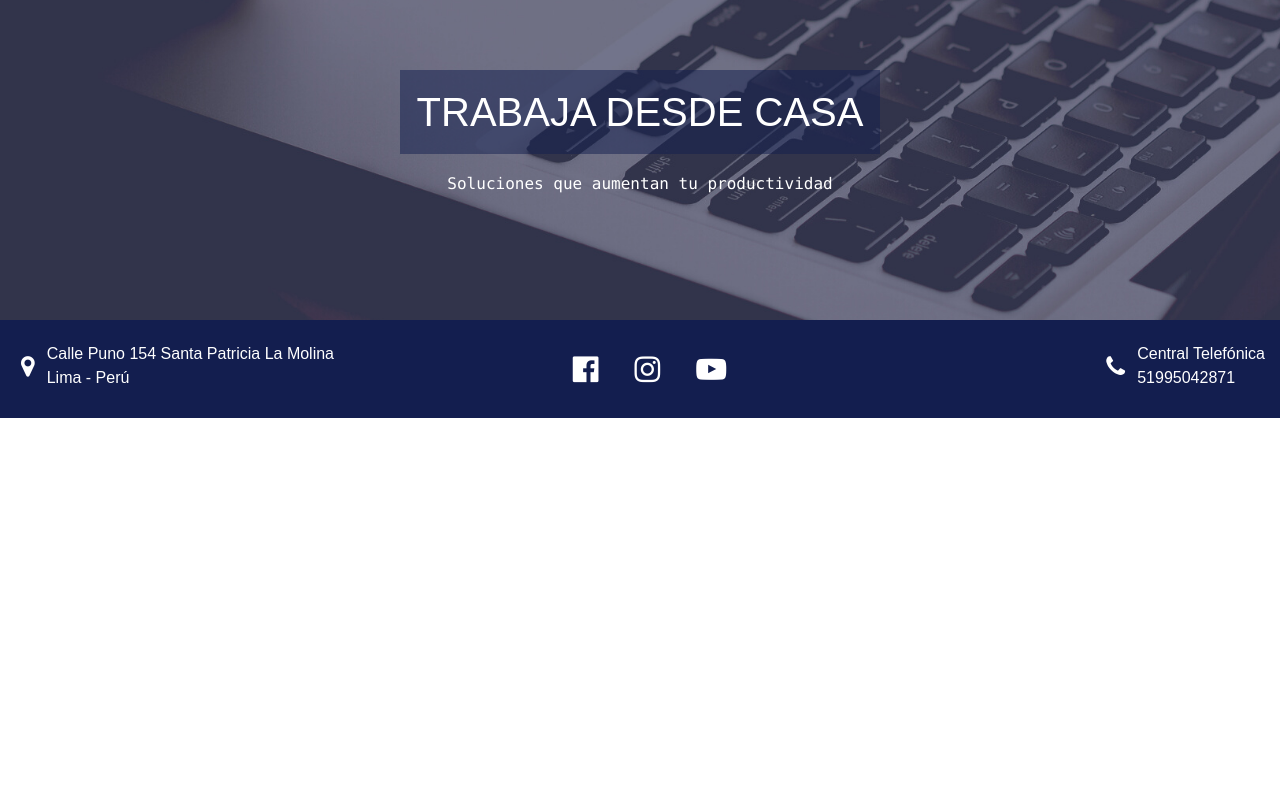
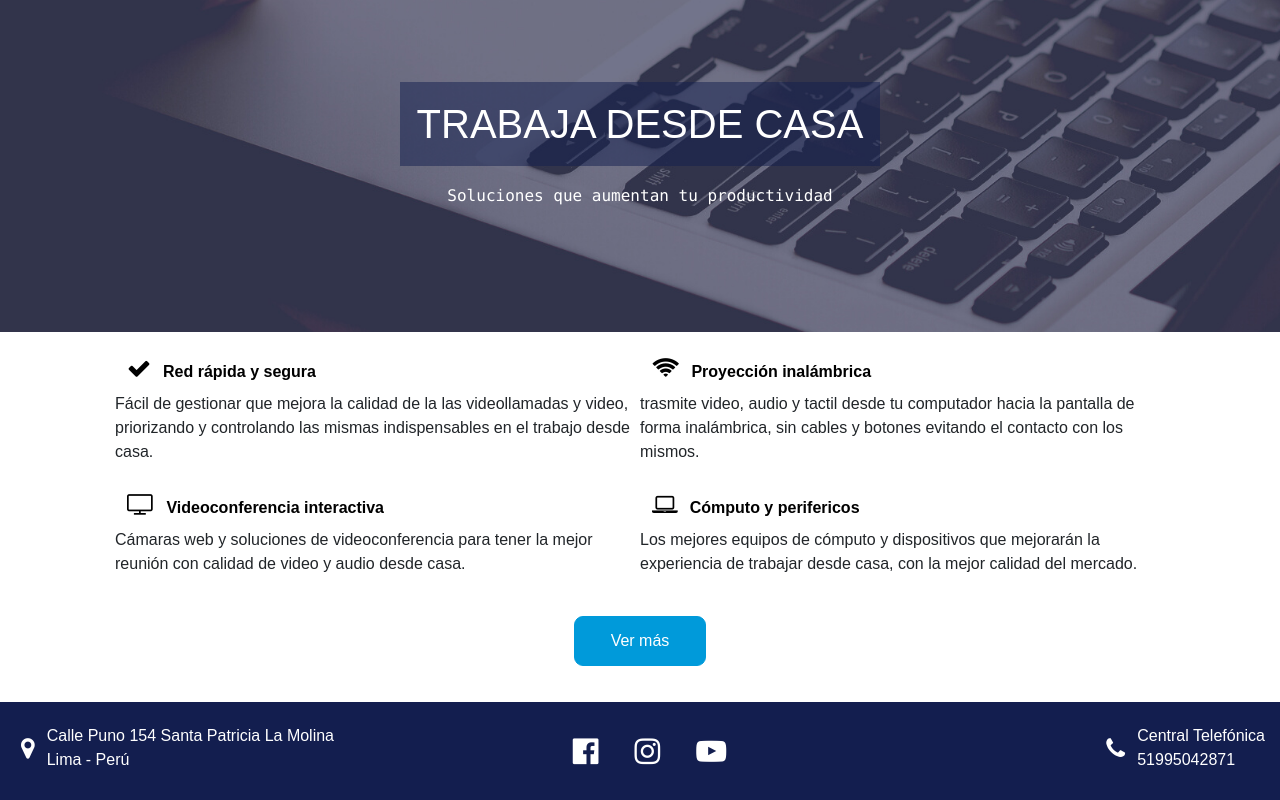
Before and after one commit to renzogcorzo/colaboratics-web, an Angular app: page / in a window 1280 px wide. Shown: the part 1109-1909 px from the top of the page. Before the commit the page ends 1527 px from the top, so only its background shows below. Built offline with nearby package versions, Linux system fonts and the light colour scheme.

Commit message:
add preview

```diff
--- a/src/app/app.module.ts
+++ b/src/app/app.module.ts
@@ -13,6 +13,7 @@ import { FooterContactComponent } from './footer-contact/footer-contact.componen
 import { CarouselModule } from 'ngx-bootstrap/carousel';
 import { CollapseModule } from 'ngx-bootstrap/collapse';
 import { ParallaxDirective } from './parallax.directive';
+import { PreviewComponent } from './preview/preview.component';
 
 
 @NgModule({
@@ -24,7 +25,8 @@ import { ParallaxDirective } from './parallax.directive';
     FooterAddressComponent,
     SocialMediaComponent,
     FooterContactComponent,
-    ParallaxDirective
+    ParallaxDirective,
+    PreviewComponent
   ],
   imports: [
     BrowserModule,
--- a/src/app/home/home.component.html
+++ b/src/app/home/home.component.html
@@ -53,3 +53,20 @@
         </div>
     </div>
 </section>
+<section class="section">
+    <div class="container">
+        <div class="row">
+            <div class="col-lg-6 col-xs-12" *ngFor="let preview of previews">
+                <app-preview [preview]="preview"></app-preview>
+            </div>
+        </div>
+        <div class="row">
+            <div class="col-lg-12">
+                <div id="see-more" class="text-center">
+                    <a class="btn btn-primary">Ver más</a>
+                </div>
+            </div>
+        </div>
+    </div>
+
+</section>
--- a/src/app/home/home.component.less
+++ b/src/app/home/home.component.less
@@ -4,7 +4,8 @@
 
 section {
     display: block;
-    position: relative
+    position: relative;
+    margin-bottom: 12px;
 }
 
 .section-image {
@@ -194,3 +195,8 @@ section {
 .cyan {
     color: #009ADA;
 }
+
+
+#see-more {
+  margin: 24px;
+}
--- a/src/app/home/home.component.ts
+++ b/src/app/home/home.component.ts
@@ -34,6 +34,8 @@ import {
 export class HomeComponent implements OnInit {
 
   isOpen = true;
+  slides: any[];
+  previews: any[];
 
   toggle() {
     this.isOpen = !this.isOpen;
@@ -42,6 +44,8 @@ export class HomeComponent implements OnInit {
   constructor() { }
 
   ngOnInit(): void {
+    this.slides = this.getSlides();
+    this.previews = this.getPreviews();
   }
 
   onActiveSlideChange(event) {
@@ -51,7 +55,8 @@ export class HomeComponent implements OnInit {
 
   }
 
-  slides: any[] = [{
+  getSlides() {
+    return [{
       image: '/assets/images/ergoset1.jpg',
       open: true,
       texts: [{
@@ -85,5 +90,26 @@ export class HomeComponent implements OnInit {
       ]
     }
     ];
+  }
+
+  getPreviews() {
+    return [{
+      header: 'Red rápida y segura',
+      body: 'Fácil de gestionar que mejora la calidad de la las videollamadas y video, priorizando y controlando las mismas indispensables en el trabajo desde casa.',
+      iconCls: 'fa fa-check'
+    },{
+      header: 'Proyección inalámbrica',
+      body: 'trasmite video, audio y tactil desde tu computador hacia la pantalla de forma inalámbrica, sin cables y botones evitando el contacto con los mismos.',
+      iconCls: 'fa fa-wifi'
+    },{
+      header: 'Videoconferencia interactiva',
+      body: 'Cámaras web y soluciones de videoconferencia para tener la mejor reunión con calidad de video y audio desde casa.',
+      iconCls: 'fa fa-tv'
+    },{
+      header: 'Cómputo y perifericos',
+      body: 'Los mejores equipos de cómputo y dispositivos que mejorarán la experiencia de trabajar desde casa, con la mejor calidad del mercado.',
+      iconCls: 'fa fa-laptop'
+    }]
+  }
 
 }
--- /dev/null
+++ b/src/app/preview/preview.component.html
@@ -0,0 +1,9 @@
+<div class="row">
+    <div class="col-xs-6">
+        <i [ngClass]="preview.iconCls"></i>
+        <span class="header">{{preview.header}}</span>
+    </div>
+    <div class="col-xs-6">
+        <p>{{preview.body}}</p>
+    </div>
+</div>
--- /dev/null
+++ b/src/app/preview/preview.component.less
@@ -0,0 +1,9 @@
+.fa {
+    color: #000;
+}
+
+.header {
+    font-weight: bold;
+    font-size: 16px;
+    color: #000;
+}
--- /dev/null
+++ b/src/app/preview/preview.component.ts
@@ -0,0 +1,18 @@
+import { Component, OnInit, Input } from '@angular/core';
+
+@Component({
+  selector: 'app-preview',
+  templateUrl: './preview.component.html',
+  styleUrls: ['./preview.component.less']
+})
+export class PreviewComponent implements OnInit {
+
+  @Input()
+  preview: any;
+
+  constructor() { }
+
+  ngOnInit(): void {
+  }
+
+}
--- a/src/styles.less
+++ b/src/styles.less
@@ -5,3 +5,26 @@
 body{
     font-family: Arial, Helvetica, sans-serif;
 }
+
+.btn-primary {
+    color: #fff !important;
+    background-color: #009ADA;
+    border-color: #009ADA;
+}
+
+.btn {
+    padding: 12px 36px;
+    border-radius: 9px;
+}
+
+  .btn:hover {
+    background-color: #131E4F;
+    color: #fff !important;
+    border-color:  #131E4F;
+  }
+  .btn:active,
+  .btn:target {
+    background-color: #131E4F;
+    color: #fff !important;
+    border-color:  #131E4F;
+  }
```
Also changed, not shown: 1 other file (tests, documents, lock files or other folders). Lines whose indentation alone changed are shown as unchanged.
